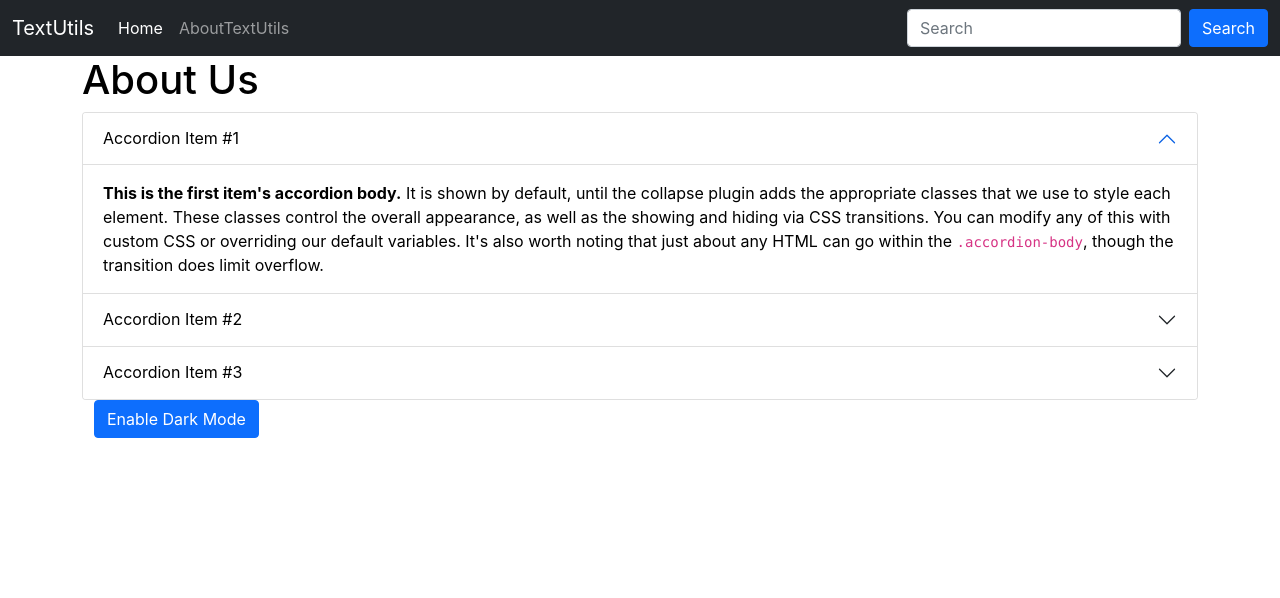
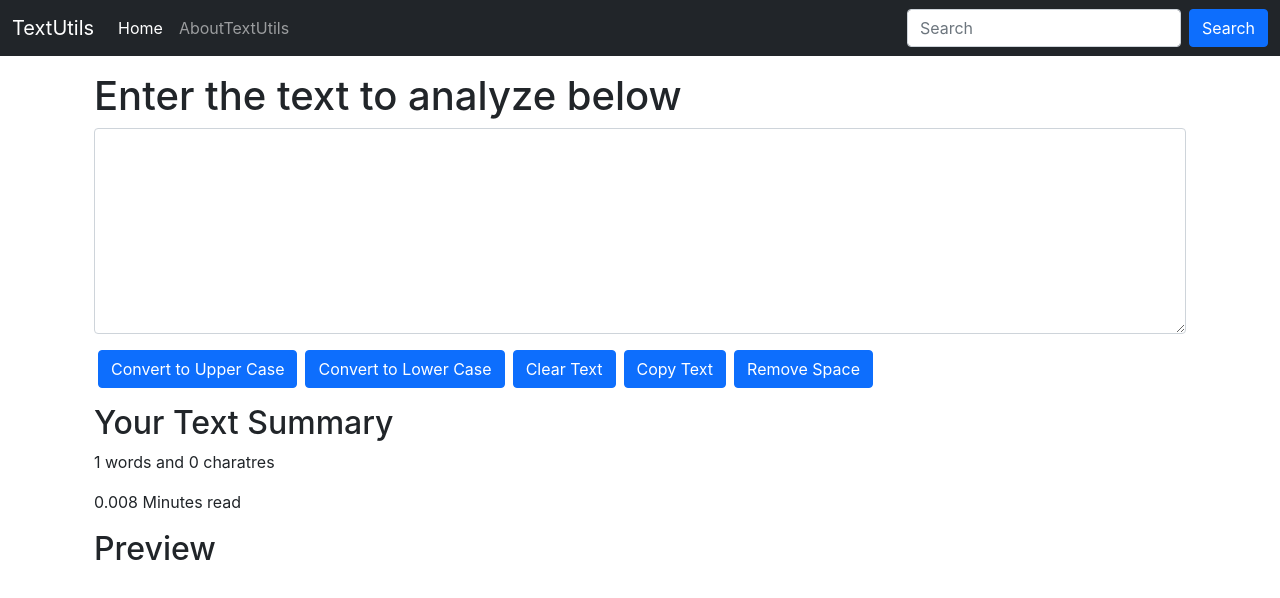
Before and after one commit to yashbhardwaj786/ReactJsLearning, a React (Create React App) app: page / in a window 1280 px wide. Shown: the top 598 px of the page. Built offline with nearby package versions, Linux system fonts and the light colour scheme.

Commit message:
challenge 1 solution

```diff
--- a/src/App.js
+++ b/src/App.js
@@ -9,11 +9,11 @@
     <>
       {/* <NavBar /> */}
       <NavBar titleName="TextUtils" aboutText="AboutTextUtils" />
-      {/* <div className="container my-3">
+      <div className="container my-3">
          <TextForm heading = "Enter the text to analyze below"/>
 
-      </div> */}
-      <About/>
+      </div>
+      {/* <About/> */}
     </>
   );
 }
--- a/src/components/TextForm.js
+++ b/src/components/TextForm.js
@@ -26,6 +26,19 @@
     setText(event.target.value);
   };
 
+  const handleCopy = () => {
+    var text = document.getElementById("myBox")
+    text.select();
+    navigator.clipboard.writeText(text.value);
+
+  }
+
+  const handleExtraSpaces = () => {
+    let newText = text.split(/[ ]+/);
+    setText(newText.join(" "));
+
+  }
+
   return (
     <>
       <div className={"container"}>
@@ -43,6 +56,8 @@
         <button className="btn btn-primary mx-1" onClick={handleUpClick}>Convert to Upper Case</button>
         <button className="btn btn-primary mx-1" onClick={handleLwClick}>Convert to Lower Case</button>
         <button className="btn btn-primary mx-1" onClick={handleClearClick}>Clear Text</button>
+        <button className="btn btn-primary mx-1" onClick={handleCopy}>Copy Text</button>
+        <button className="btn btn-primary mx-1" onClick={handleExtraSpaces}>Remove Space</button>
       </div>
       <div className="container my-3">
             <h2>Your Text Summary</h2>
```
